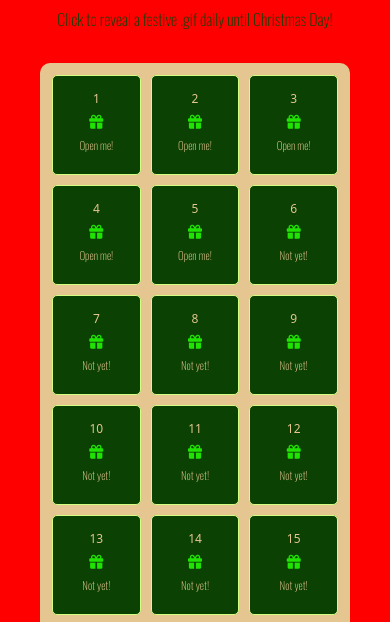
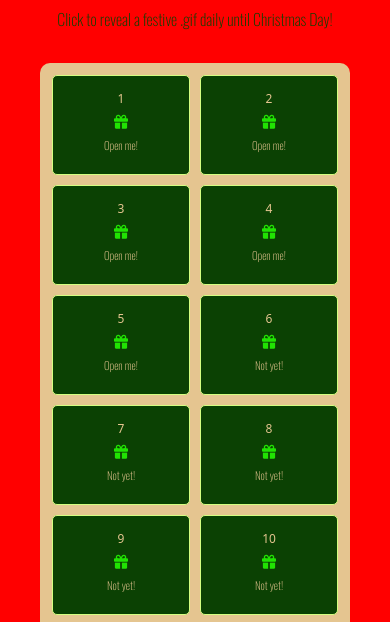
Before and after one commit to artwired/advent-calendar, a plain HTML site: page index.html in a window 390 px wide. Shown: the part 180-802 px from the top of the page. Drawn offline with nearby package versions, Linux system fonts and the light colour scheme; a web font is replaced by a local one.

Commit message:
Update index.css
trying 2 rows instead of 3

```diff
--- a/index.css
+++ b/index.css
@@ -159,7 +159,7 @@ p.box-description {
 }
 @media screen and (max-width: 480px) {
   .calendar-container {
-    grid-template-columns: repeat(3, 1fr); /* 3 containers per row */
-    gap: 10px; /* Adjust the gap as needed */
+    grid-template-columns: repeat(2, 1fr);
+    gap: 10px;
   }
 }
```
